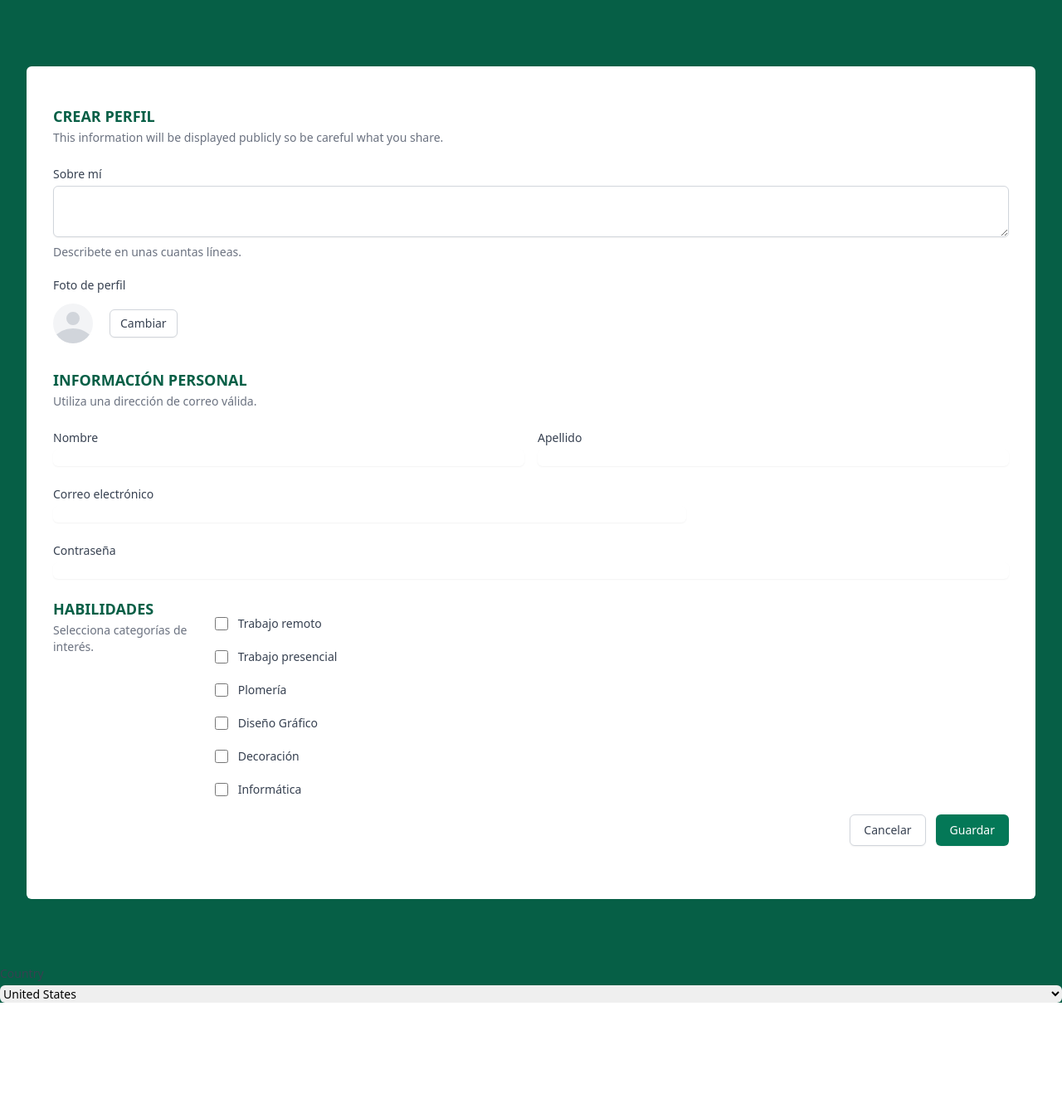
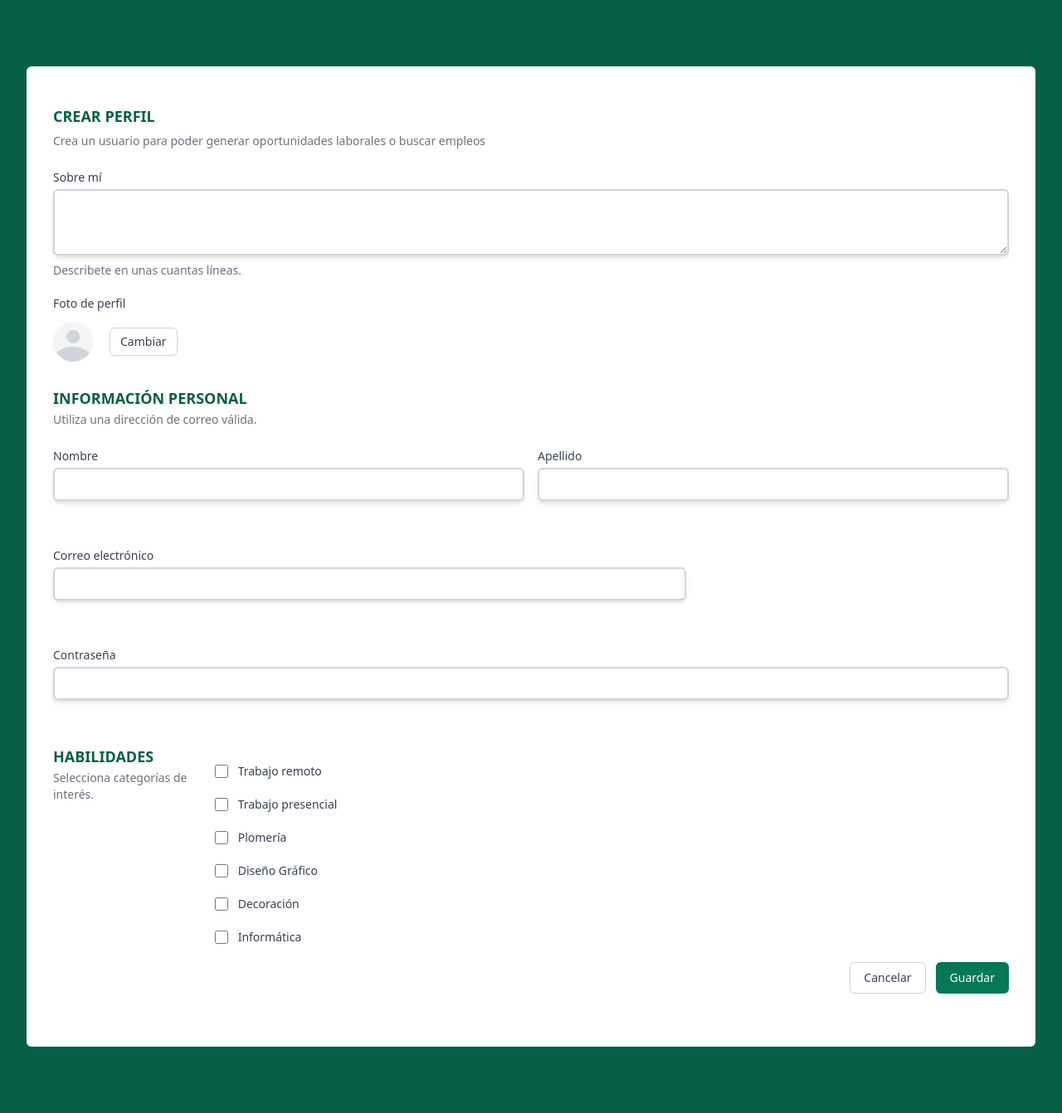
Before and after one commit to LucasR-Prieto/changapp, a Flask app: page /register in a window 1280 px wide. Shown: the whole page at 83% size. Before the commit the page ends 1209 px from the top, so only its background shows below. Run offline with Flask 2, Linux system fonts and the light colour scheme; some libraries are stand-ins or nearby versions.

Commit message:
cambios en los templates

```diff
--- a/templates/index.html
+++ b/templates/index.html
@@ -20,9 +20,9 @@
     <center>
         <div class="flex flex-col h-auto align-middle justify-center items-center">
             <a type="button" href="{{url_for('find_job')}}"
-                class=" mt-14 items-center px-20 py-10 sm:px-32 sm:py-16 border border-transparent text-base tracking-wide text-3xl sm:text-2xl font-bold rounded-full shadow-sm text-neutral-100 bg-gradient-to-r from-emerald-600 to-emerald-800 hover:bg-emerald-100 focus:outline-none focus:ring-2 focus:ring-offset-2 focus:ring-neutral-50">APLICA</a>
+                class="  mt-14 items-center px-20 py-5 border border-transparent text-base tracking-wide text-md sm:text-2xl font-bold rounded-3xl shadow-sm text-neutral-100 bg-gradient-to-r from-emerald-600 to-emerald-800 hover:bg-emerald-100 focus:outline-none focus:ring-2 focus:ring-offset-2 focus:ring-neutral-50">APLICA</a>
             <br><a type="button" href="{{url_for('create_job') }}"
-                class=" mt-10 items-center px-20 py-10 sm:px-32 sm:py-16 border border-transparent text-base tracking-wider text-3xl sm:text-2xl font-bold rounded-full shadow-sm text-neutral-100 bg-gradient-to-r from-emerald-600 to-emerald-800 hover:bg-emerald-100 focus:outline-none focus:ring-2 focus:ring-offset-2 focus:ring-neutral-50">CREAR</a></br>
+                class="  mt-14 items-center px-20 py-5 border border-transparent text-base tracking-wide text-md sm:text-2xl font-bold rounded-3xl shadow-sm text-neutral-100 bg-gradient-to-r from-emerald-600 to-emerald-800 hover:bg-emerald-100 focus:outline-none focus:ring-2 focus:ring-offset-2 focus:ring-neutral-50">CREAR</a></br>
         </div>
     </center>
 
--- a/templates/register.html
+++ b/templates/register.html
@@ -16,9 +16,7 @@
                         <div>
                             <div>
                                 <h3 class="text-lg leading-6 font-bold text-emerald-800">CREAR PERFIL</h3>
-                                <p class="mt-1 text-sm text-gray-500">This information will be displayed publicly so be
-                                    careful what you
-                                    share.</p>
+                                <p class="mt-2 text-sm text-gray-500"> Crea un usuario para poder generar oportunidades laborales o buscar empleos</p>
                             </div>
 
                             <div class="mt-6 grid grid-cols-1 gap-y-6 gap-x-4 sm:grid-cols-6">
@@ -30,7 +28,7 @@
                                 <label for="about" class="block text-sm font-medium text-gray-700"> Sobre mí </label>
                                 <div class="mt-1">
                                     <textarea id="about" name="desc" rows="3"
-                                        class="shadow-sm focus:ring-indigo-500 focus:border-indigo-500 block w-full sm:text-sm border border-gray-300 rounded-md"></textarea>
+                                        class="shadow-md border-2 focus:ring-emerald-600 focus:border-indigo-500 block w-full sm:text-sm border-gray-300 rounded-md py-2"></textarea>
                                 </div>
                                 <p class="mt-2 text-sm text-gray-500">Describete en unas cuantas líneas.</p>
                             </div>
@@ -64,7 +62,7 @@
                                         </label>
                                         <div class="mt-1">
                                             <input type="text" name="name" id="first-name" autocomplete="given-name"
-                                                class="shadow-sm focus:ring-indigo-500 focus:border-indigo-500 block w-full sm:text-sm border-gray-300 rounded-md">
+                                                class="shadow-md border-2 focus:ring-emerald-600 focus:border-indigo-500 block w-full sm:text-sm border-gray-300 rounded-md mb-8 py-2">
                                         </div>
                                     </div>
 
@@ -74,7 +72,7 @@
                                         <div class="mt-1">
                                             <input type="text" name="last_name" id="last-name"
                                                 autocomplete="family-name"
-                                                class="shadow-sm focus:ring-indigo-500 focus:border-indigo-500 block w-full sm:text-sm border-gray-300 rounded-md">
+                                                class="shadow-md border-2 focus:ring-emerald-600 focus:border-indigo-500 block w-full sm:text-sm border-gray-300 rounded-md mb-8 py-2">
                                         </div>
                                     </div>
 
@@ -83,7 +81,7 @@
                                             electrónico </label>
                                         <div class="mt-1">
                                             <input id="email" name="email" type="email" autocomplete="email"
-                                                class="shadow-sm focus:ring-indigo-500 focus:border-indigo-500 block w-full sm:text-sm border-gray-300 rounded-md">
+                                                class="shadow-md border-2 focus:ring-emerald-600 focus:border-indigo-500 block w-full sm:text-sm border-gray-300 rounded-md mb-8 py-2">
                                         </div>
                                     </div>
 
@@ -95,7 +93,7 @@
                                         <div class="mt-1">
                                             <input type="text" name="password" id="street-address"
                                                 autocomplete="street-address"
-                                                class="shadow-sm focus:ring-indigo-500 focus:border-indigo-500 block w-full sm:text-sm border-gray-300 rounded-md">
+                                                class="shadow-md border-2 focus:ring-emerald-600 focus:border-indigo-500 block w-full sm:text-sm border-gray-300 rounded-md mb-8 py-2">
                                         </div>
                                     </div>
 
@@ -203,16 +201,3 @@
 </body>
 
 </html>
-
-
-<div class="sm:col-span-3">
-    <label for="country" class="block text-sm font-medium text-gray-700"> Country </label>
-    <div class="mt-1">
-        <select id="country" name="country" autocomplete="country-name"
-            class="shadow-sm focus:ring-indigo-500 focus:border-indigo-500 block w-full sm:text-sm border-gray-300 rounded-md">
-            <option>United States</option>
-            <option>Canada</option>
-            <option>Mexico</option>
-        </select>
-    </div>
-</div>
```
Also changed, not shown: templates/login.html (+5 -5 lines), templates/user.html (+42 -16 lines), static/solicitudes.png (added).
